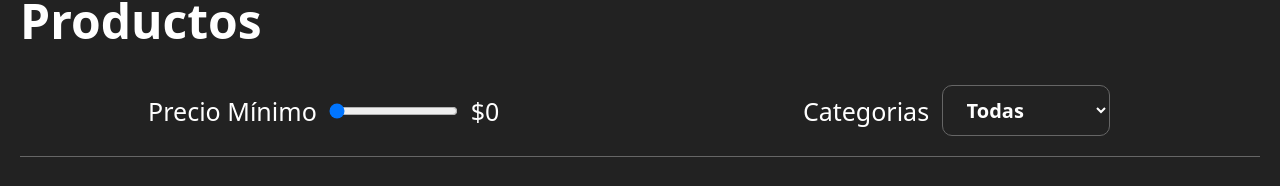
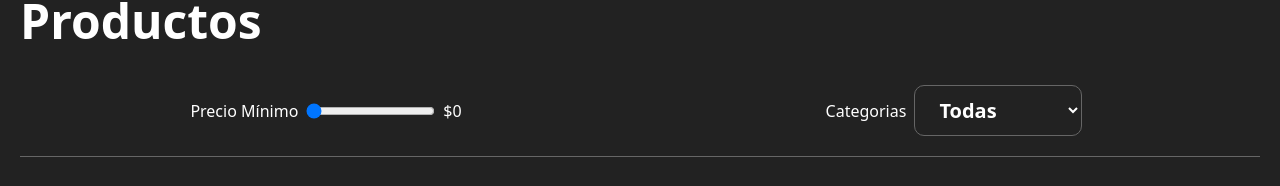
Before and after one commit to andyechc/Tienda, a React (Vite) app: page / in a window 1280 px wide. Shown: the part 132-318 px from the top of the page. Built offline with nearby package versions, Linux system fonts and the light colour scheme.

Commit message:
Update Filters.css

```diff
--- a/src/components/Filters/Filters.css
+++ b/src/components/Filters/Filters.css
@@ -1,5 +1,5 @@
 .filters{
-    font-size: 25px;
+    font-size: 16px;
     display: flex;
     align-items: center;
     justify-content: space-around;
```
